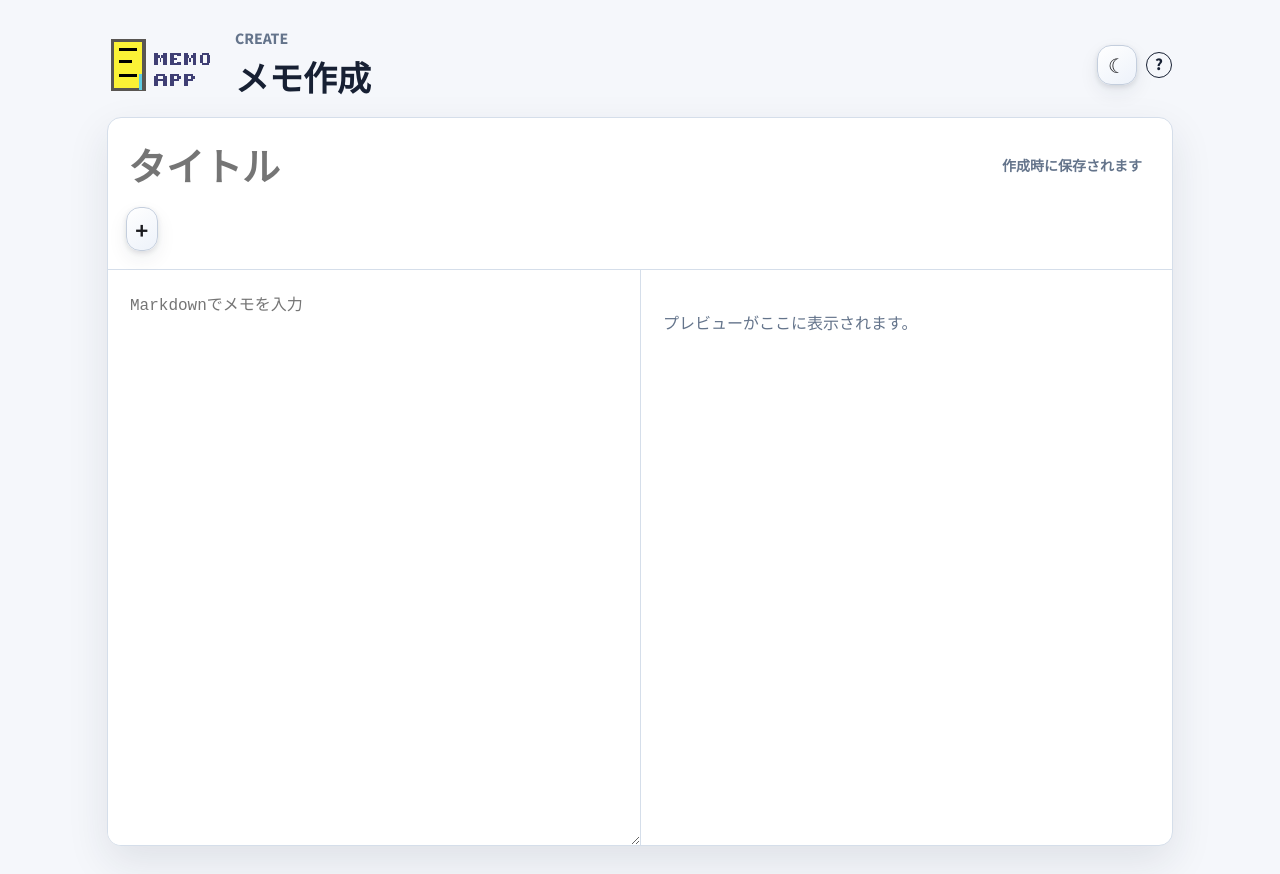
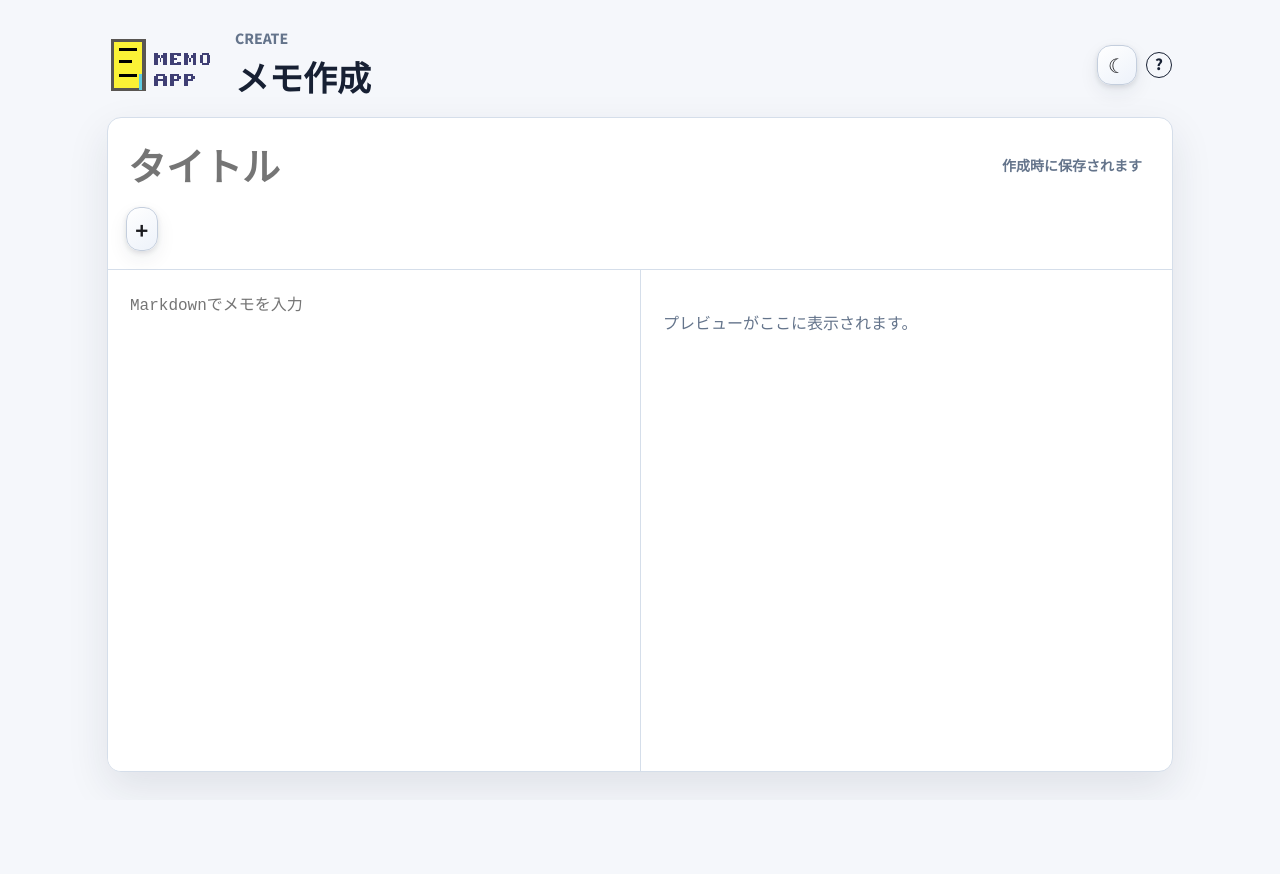
Before and after one commit to ichiken26/memo-app, a Nuxt app: page /memo/new in a window 1280 px wide. After the commit the page ends 800 px from the top, so only its background shows below. Built offline with nearby package versions, Linux system fonts and the light colour scheme.

Commit message:
fix: fit memo workspace within the viewport

```diff
--- a/app/components/MemoEditor.vue
+++ b/app/components/MemoEditor.vue
@@ -155,13 +155,15 @@ const paste = (e: ClipboardEvent) => {
 <style scoped>
 .editor-area {
   position: relative;
-  min-height: calc(100vh - 230px);
+  height: 100%;
+  min-height: 0;
+  overflow: hidden;
 }
 .editor-area textarea {
   width: 100%;
   height: 100%;
-  min-height: calc(100vh - 230px);
-  resize: vertical;
+  min-height: 0;
+  resize: none;
   border: 0;
   background: var(--panel);
   color: var(--text);
--- a/app/components/MemoPreview.vue
+++ b/app/components/MemoPreview.vue
@@ -91,6 +91,9 @@ const blocks = computed(() => parseMemo(body.value)),
 </template>
 <style scoped>
 .memo-workspace {
+  display: flex;
+  min-height: 0;
+  flex-direction: column;
   overflow: hidden;
   border: 1px solid var(--border);
   border-radius: 14px;
@@ -121,6 +124,9 @@ const blocks = computed(() => parseMemo(body.value)),
 }
 .split {
   display: grid;
+  min-height: 0;
+  flex: 1;
+  overflow: hidden;
   grid-template-columns: 1fr 1fr;
 }
 .split.previewOnly {
@@ -128,7 +134,8 @@ const blocks = computed(() => parseMemo(body.value)),
 }
 .preview {
   min-width: 0;
-  min-height: calc(100vh - 230px);
+  min-height: 0;
+  overflow: auto;
   padding: 22px;
   border-left: 1px solid var(--border);
   line-height: 1.8;
--- a/app/pages/memo/[id].vue
+++ b/app/pages/memo/[id].vue
@@ -198,6 +198,7 @@ onBeforeRouteLeave(() => {
         </div>
       </div>
       <MemoPreview
+        class="memo-preview-workspace"
         :key="memo.id"
         editor-mode="edit"
         :view-mode="viewMode"
@@ -221,7 +222,11 @@ onBeforeRouteLeave(() => {
 
 <style scoped>
 .memo-shell {
-  min-height: 100vh;
+  display: flex;
+  height: 100dvh;
+  min-height: 0;
+  flex-direction: column;
+  overflow: hidden;
   background: var(--bg);
   color: var(--text);
   padding: 28px;
@@ -233,6 +238,7 @@ a {
 }
 
 .memo-header {
+  flex: 0 0 auto;
   display: flex;
   min-height: 48px;
   align-items: center;
@@ -250,8 +256,18 @@ a {
 }
 
 .memo-detail {
+  display: flex;
+  width: 100%;
+  min-height: 0;
+  flex: 1;
+  flex-direction: column;
   max-width: 1066px;
   margin: 16px auto 0;
+}
+
+.memo-preview-workspace {
+  min-height: 0;
+  flex: 1;
 }
 
 .detail-meta {
--- a/app/pages/memo/new.vue
+++ b/app/pages/memo/new.vue
@@ -56,7 +56,11 @@ const createAndSelectTag = async (
 
 <style scoped>
 .new-memo-shell {
-  min-height: 100vh;
+  display: flex;
+  height: 100dvh;
+  min-height: 0;
+  flex-direction: column;
+  overflow: hidden;
   background: var(--bg);
   color: var(--text);
   padding: 28px;
@@ -64,12 +68,16 @@ const createAndSelectTag = async (
 
 .memo-header,
 .memo-editor {
+  width: 100%;
+  min-height: 0;
+  flex: 1;
   max-width: 1066px;
   margin-right: auto;
   margin-left: auto;
 }
 
 .memo-header {
+  flex: 0 0 auto;
   display: flex;
   min-height: 48px;
   gap: 16px;
```
